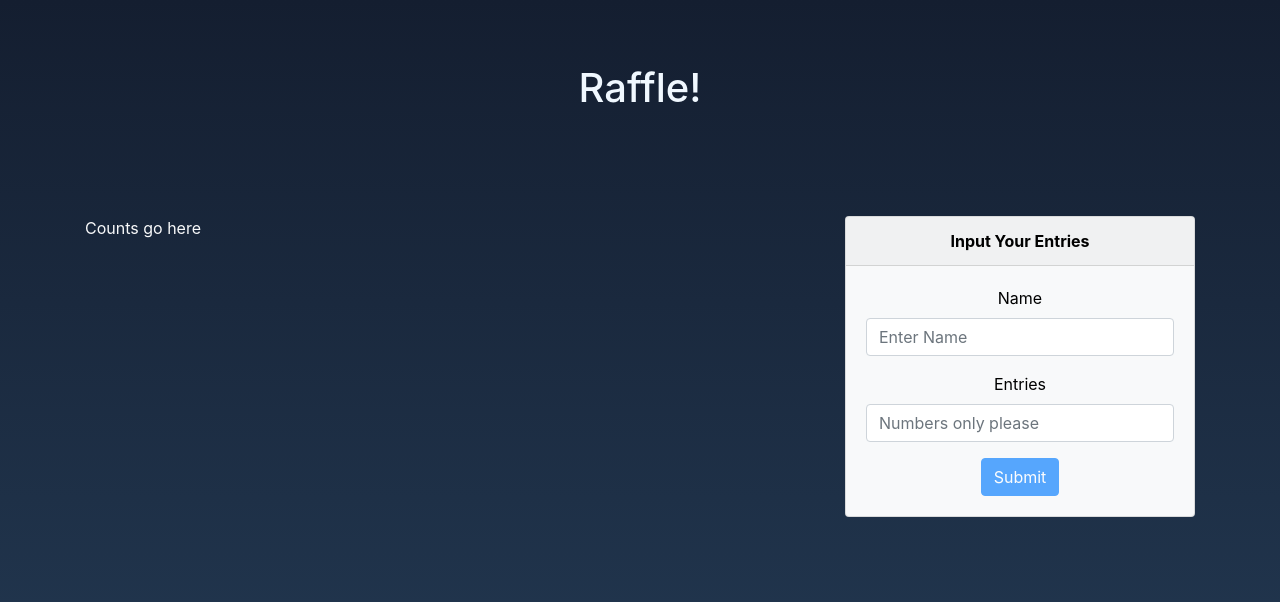
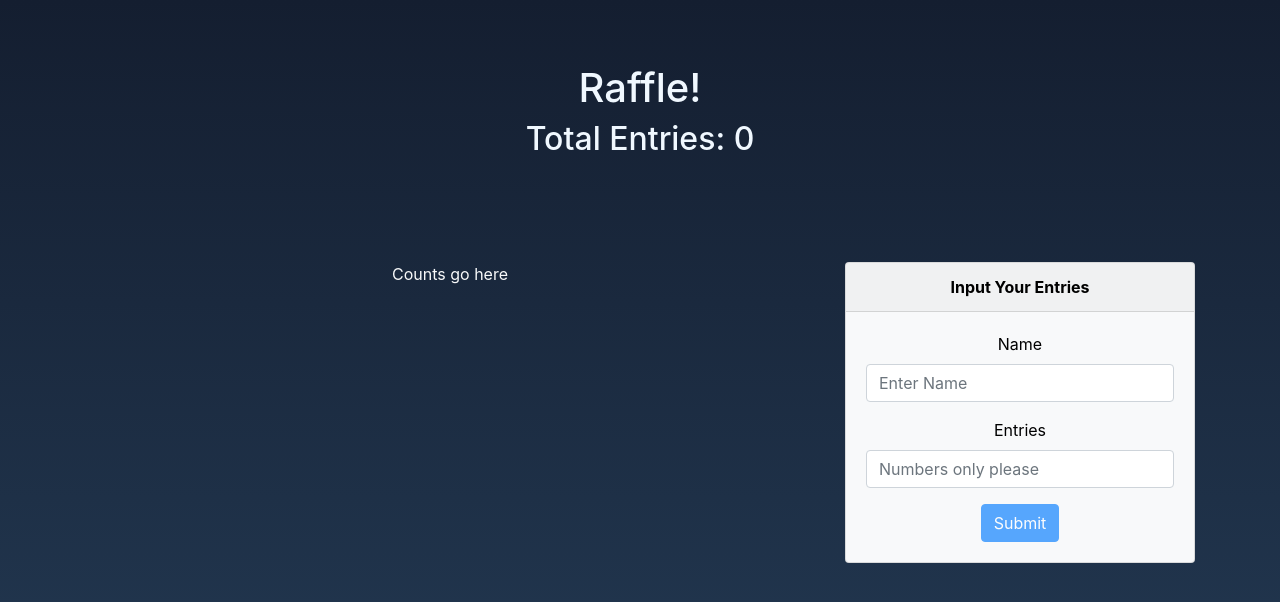
Before and after one commit to jhadev/raffle-v2, a Svelte app: page / in a window 1280 px wide. Shown: the top 602 px of the page. Built offline with nearby package versions, Linux system fonts and the light colour scheme.

Commit message:
delete entrants

```diff
--- a/src/App.svelte
+++ b/src/App.svelte
@@ -23,10 +23,10 @@
     // turn into array of arrays with name and count
     raffleCount = Object.entries(raffleCount);
     // map into objects with name, total, odds key:value pairs
-    raffleCount = raffleCount.map(count => ({
-      name: count[0],
-      total: count[1],
-      odds: ((count[1] / raffle.length) * 100).toFixed(2)
+    raffleCount = raffleCount.map(([name, total]) => ({
+      name,
+      total,
+      odds: ((total / raffle.length) * 100).toFixed(2)
     }));
     console.log(raffleCount);
     return raffleCount;
@@ -66,13 +66,19 @@
     entries = "";
   };
 
+  const deleteEntrant = event => {
+    const { id } = event.target;
+    raffle = raffle.filter(entrant => entrant !== id);
+  };
+
   console.log(raffle, name, entries);
   // console.log(count);
 </script>
 
 <style>
   /* i don't have much style yet */
-  h1 {
+  h1,
+  h2 {
     text-align: center;
     color: aliceblue;
   }
@@ -86,18 +92,24 @@
 <Container>
   <Jumbotron textCenter>
     <h1>Raffle!</h1>
+    <h2>Total Entries: {raffle.length}</h2>
   </Jumbotron>
   <Row>
     <Column mobile={12} md={8}>
       <!-- Test reactive declaration -->
-      <div class="text-light">
+      <div class="text-light text-center">
         <!-- possibly extract this to separate component -->
         <!-- iterate over count declaration -->
         {#each count as { name, total, odds }, index}
           <div>{name}</div>
           <div>{total}</div>
           <div>{odds}</div>
-          <!-- <span>{entrantCount}</span> -->
+          <button
+            id={name}
+            on:click={deleteEntrant}
+            class="btn btn-outline-light">
+            X
+          </button>
         {:else}
           <p>Counts go here</p>
         {/each}
```
